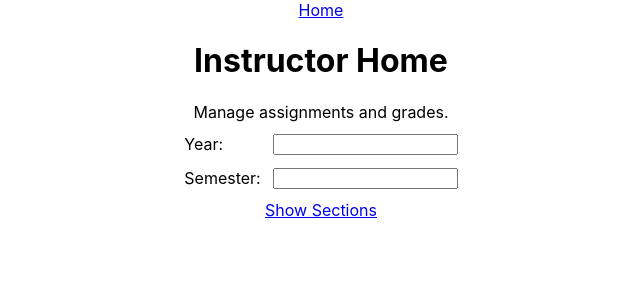
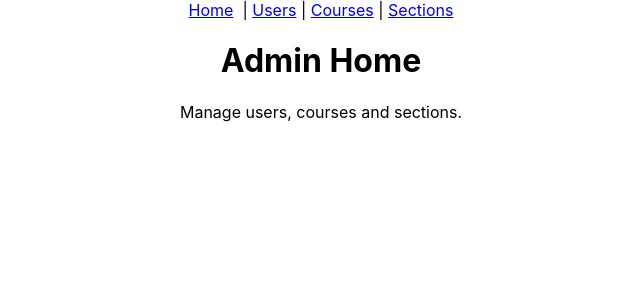
Before and after one commit to mikedivine/React-Front-End-Education-Management, a React (Create React App) app: page / in a window 1280 px wide. Shown: the top 300 px of the page, without its empty margins (319-959 px from the left). Built offline with nearby package versions, Linux system fonts and the light colour scheme.

Commit message:
Updated AdminLayout to include id's

```diff
--- a/src/App.js
+++ b/src/App.js
@@ -22,7 +22,7 @@ function App() {
   // change to INSTRUCTOR or STUDENT for testing.
   // when login is implemented, the user type will come from the logged in user's ROLE.
 
-  const userType = 'INSTRUCTOR'; // change to INSTRUCTOR or STUDENT for testing.
+  const userType = 'ADMIN'; // change to INSTRUCTOR or STUDENT for testing.
 
 
   if (userType==='ADMIN') {
--- a/src/components/admin/AdminLayout.js
+++ b/src/components/admin/AdminLayout.js
@@ -16,9 +16,9 @@ export const AdminLayout = () => {
     <>
       <nav>
         <Link to="/">Home</Link> &nbsp;|&nbsp;
-        <Link to="/users">Users</Link>&nbsp;|&nbsp;
-        <Link to="/courses">Courses</Link>&nbsp;|&nbsp;
-        <Link to="/sections">Sections</Link>
+        <Link id="users" to="/users">Users</Link>&nbsp;|&nbsp;
+        <Link id="courses" to="/courses">Courses</Link>&nbsp;|&nbsp;
+        <Link id="sections" to="/sections">Sections</Link>
       </nav>
 
       <Outlet />
```
